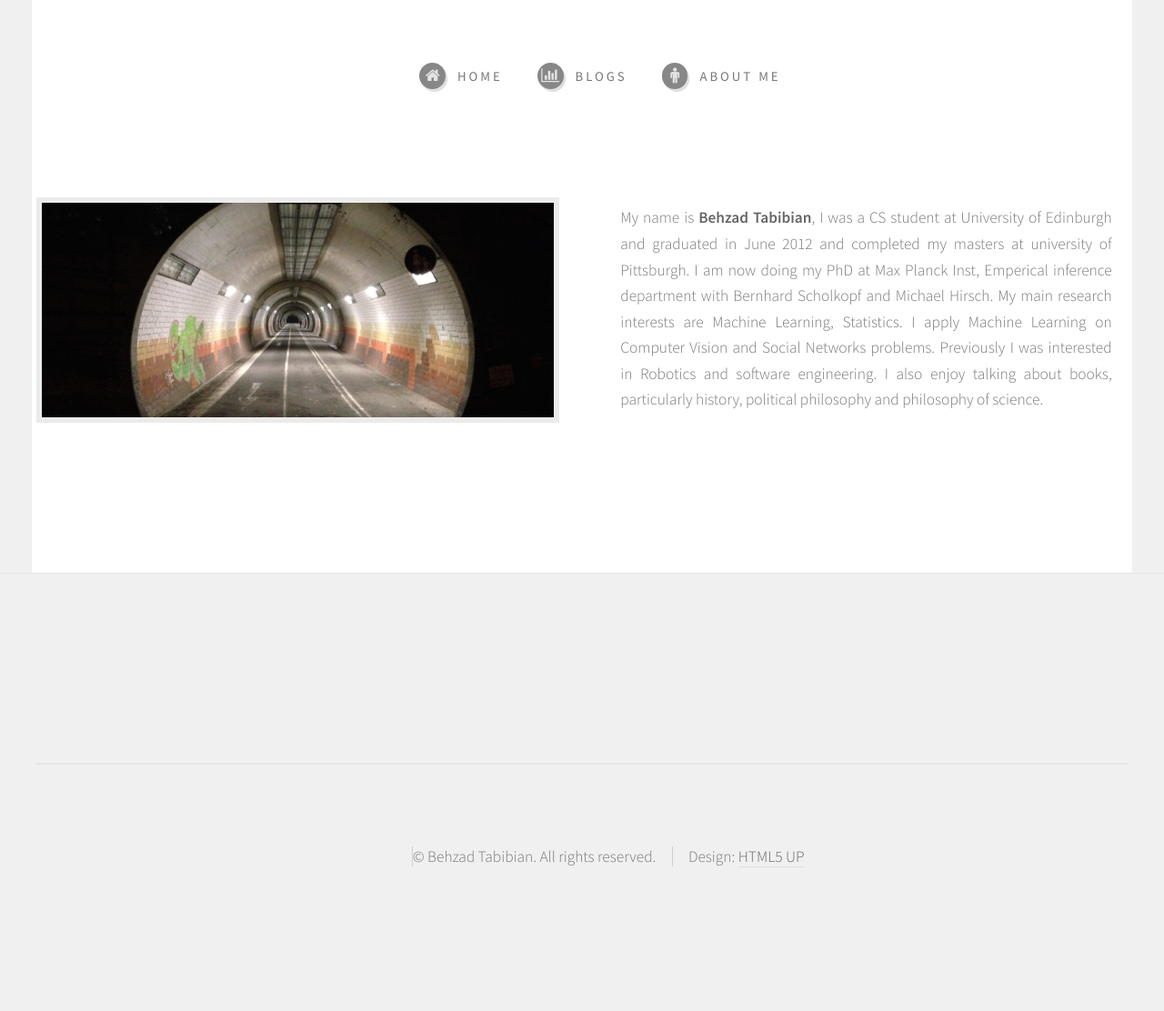
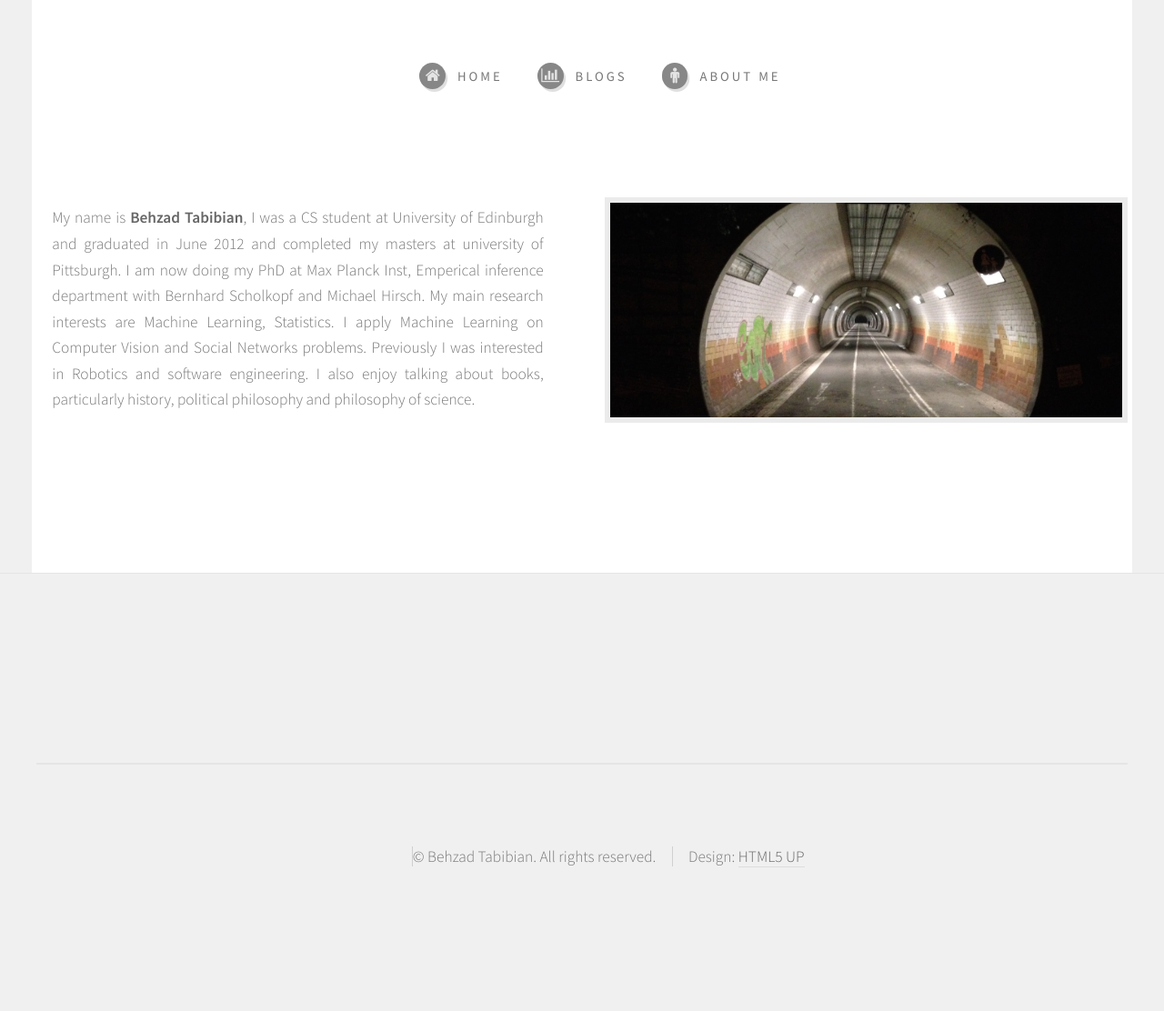
Before and after one commit to btabibian/btabibian.github.io, a Jekyll site: the page built from index.html, in a window 1280 px wide. Shown: the whole page at 91% size. Built offline with Jekyll 4.4.1, drawn with Linux system fonts in a browser that asks for light colours.

Commit message:
swapped homepage columns

```diff
--- a/index.html
+++ b/index.html
@@ -9,6 +9,16 @@ title: Personal Website
 					<div class="row">
 
 						<div class="6u">
+
+                            <section class="content">
+                                <p>
+                            My name is <b>Behzad Tabibian</b>, I was a CS student at University of Edinburgh and graduated in June 2012 and completed my masters at university of Pittsburgh. I am now doing my PhD at Max Planck Inst, Emperical inference department with Bernhard Scholkopf and Michael Hirsch. My main research interests are Machine Learning, Statistics. I apply Machine Learning on Computer Vision and Social Networks problems.
+                                Previously I was interested in Robotics and software engineering. I also enjoy talking about books, particularly history, political philosophy and philosophy of science.</p>
+                            </section>
+						</div>
+
+
+                    <div class="6u">
 
 							<section>
                                 <div id="main_imagediv">
@@ -22,17 +32,9 @@ title: Personal Website
 							</section>
 
 						</div>
-						<div class="6u">
-
-                            <section class="content">
-                                <p>
-                            My name is <b>Behzad Tabibian</b>, I was a CS student at University of Edinburgh and graduated in June 2012 and completed my masters at university of Pittsburgh. I am now doing my PhD at Max Planck Inst, Emperical inference department with Bernhard Scholkopf and Michael Hirsch. My main research interests are Machine Learning, Statistics. I apply Machine Learning on Computer Vision and Social Networks problems.
-                                Previously I was interested in Robotics and software engineering. I also enjoy talking about books, particularly history, political philosophy and philosophy of science.</p>
-                            </section>
-						</div>
-					</div>
 
 						<!-- Sidebar -->
 
 					</div>
 				</div>
+			</div>
```
